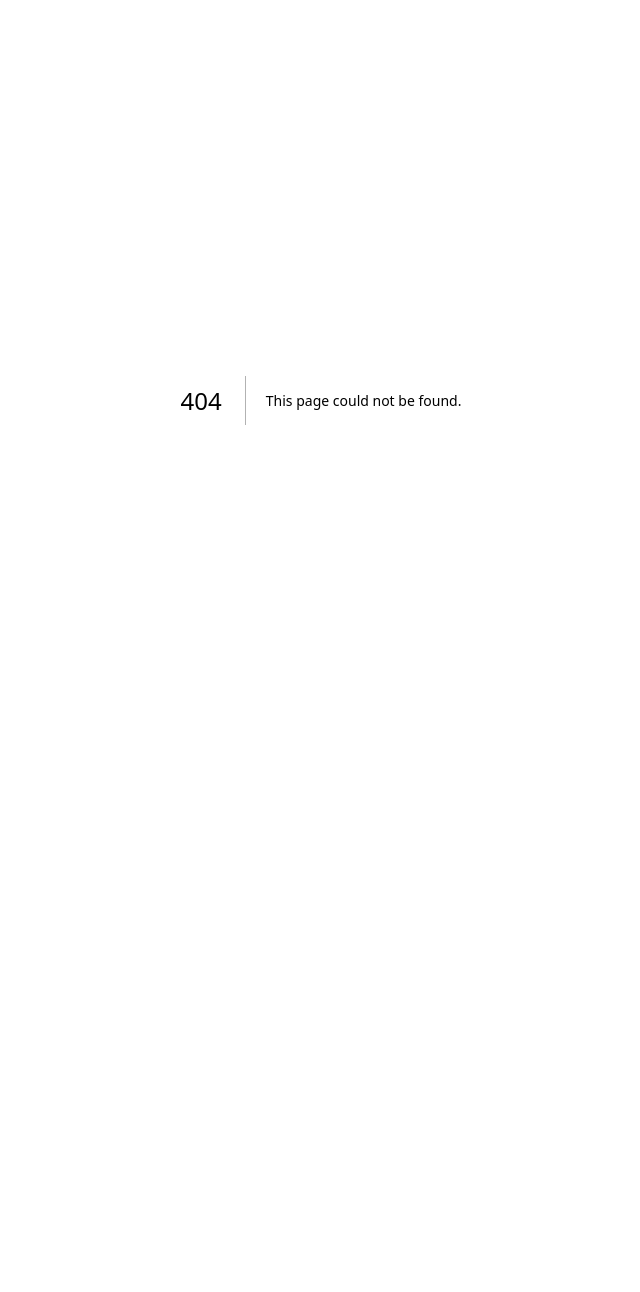
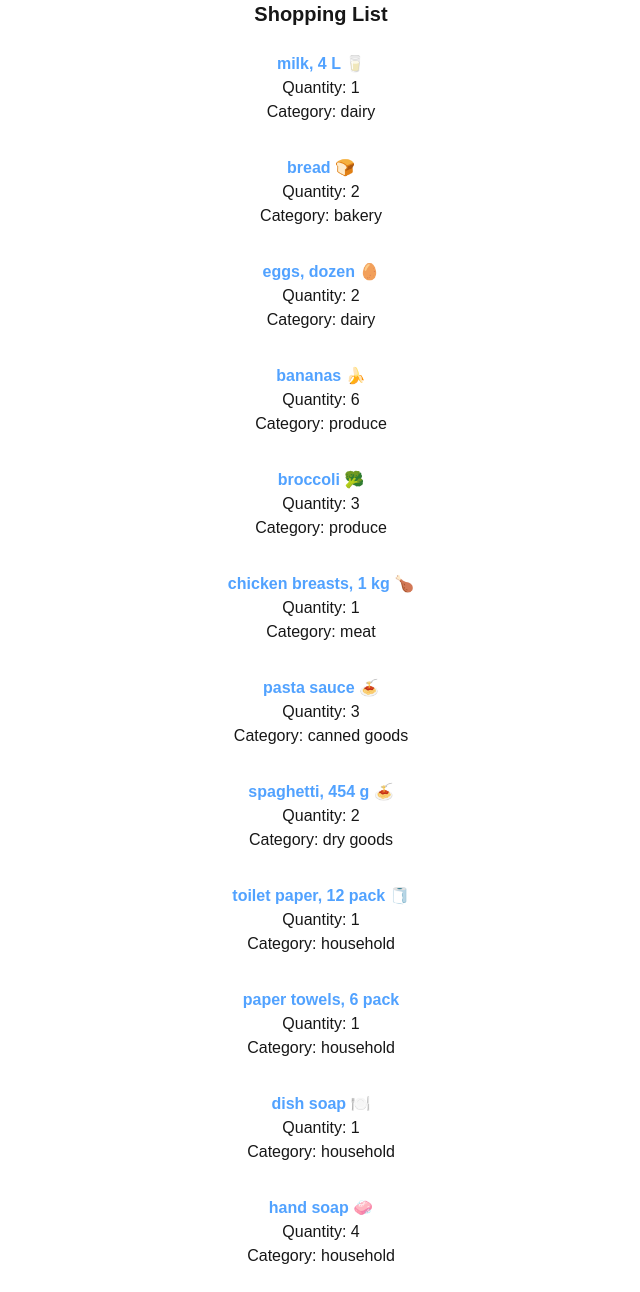
Before and after one commit to Christopher-Hanovich/cprg306-assignments, a Next.js app: page /week-3 in a window 1280 px wide. Before the commit this address had no page. Shown: the whole page, without its empty margins (319-959 px from the left). Before the commit the page ends 800 px from the top, so only its background shows below. Built offline with nearby package versions, Linux system fonts and the light colour scheme.

Commit message:
Added Week 3 Assignment

```diff
--- a/app/page.js
+++ b/app/page.js
@@ -2,8 +2,15 @@
 export default function Home() {
   return (
     <main>
-      <h1>CPRG 306: Web Development 2 - Assignments</h1>
-      <Link href="/week-2">Week 2</Link>
+      <h1 className="text-2xl font-bold text-blue-700 mb-4 text-center">
+        CPRG 306: Web Development 2 - Assignments
+      </h1>
+      <p className="mb-2 text-center">
+        <Link href="/week-2">Week 2</Link>
+      </p>
+      <p className="mb-2 text-center">
+        <Link href="/week-3">Week 3</Link>
+      </p>
     </main>
   );
 }
--- /dev/null
+++ b/app/week-3/item-list.js
@@ -0,0 +1,90 @@
+import Item from "./item";
+export default function ItemList() {
+  const item1 = {
+    name: "milk, 4 L 🥛",
+    quantity: 1,
+    category: "dairy",
+  };
+
+  const item2 = {
+    name: "bread 🍞",
+    quantity: 2,
+    category: "bakery",
+  };
+
+  const item3 = {
+    name: "eggs, dozen 🥚",
+    quantity: 2,
+    category: "dairy",
+  };
+
+  const item4 = {
+    name: "bananas 🍌",
+    quantity: 6,
+    category: "produce",
+  };
+
+  const item5 = {
+    name: "broccoli 🥦",
+    quantity: 3,
+    category: "produce",
+  };
+
+  const item6 = {
+    name: "chicken breasts, 1 kg 🍗",
+    quantity: 1,
+    category: "meat",
+  };
+
+  const item7 = {
+    name: "pasta sauce 🍝",
+    quantity: 3,
+    category: "canned goods",
+  };
+
+  const item8 = {
+    name: "spaghetti, 454 g 🍝",
+    quantity: 2,
+    category: "dry goods",
+  };
+
+  const item9 = {
+    name: "toilet paper, 12 pack 🧻",
+    quantity: 1,
+    category: "household",
+  };
+
+  const item10 = {
+    name: "paper towels, 6 pack",
+    quantity: 1,
+    category: "household",
+  };
+
+  const item11 = {
+    name: "dish soap 🍽️",
+    quantity: 1,
+    category: "household",
+  };
+
+  const item12 = {
+    name: "hand soap 🧼",
+    quantity: 4,
+    category: "household",
+  };
+  return (
+    <div>
+      <Item item={item1} />
+      <Item item={item2} />
+      <Item item={item3} />
+      <Item item={item4} />
+      <Item item={item5} />
+      <Item item={item6} />
+      <Item item={item7} />
+      <Item item={item8} />
+      <Item item={item9} />
+      <Item item={item10} />
+      <Item item={item11} />
+      <Item item={item12} />
+    </div>
+  );
+}
--- /dev/null
+++ b/app/week-3/item.js
@@ -0,0 +1,12 @@
+export default function Item({ item }) {
+  const { name, quantity, category } = item;
+  return (
+    <div>
+      <ul className="text-center m-4 p-2 ">
+        <li className=" text-blue-400 font-bold">{name}</li>
+        <li>Quantity: {quantity}</li>
+        <li>Category: {category}</li>
+      </ul>
+    </div>
+  );
+}
--- /dev/null
+++ b/app/week-3/page.js
@@ -0,0 +1,9 @@
+import ItemList from "./item-list";
+export default function page() {
+  return (
+    <main>
+      <h1 className="text-center font-bold text-xl ">Shopping List</h1>
+      <ItemList />
+    </main>
+  );
+}
```
